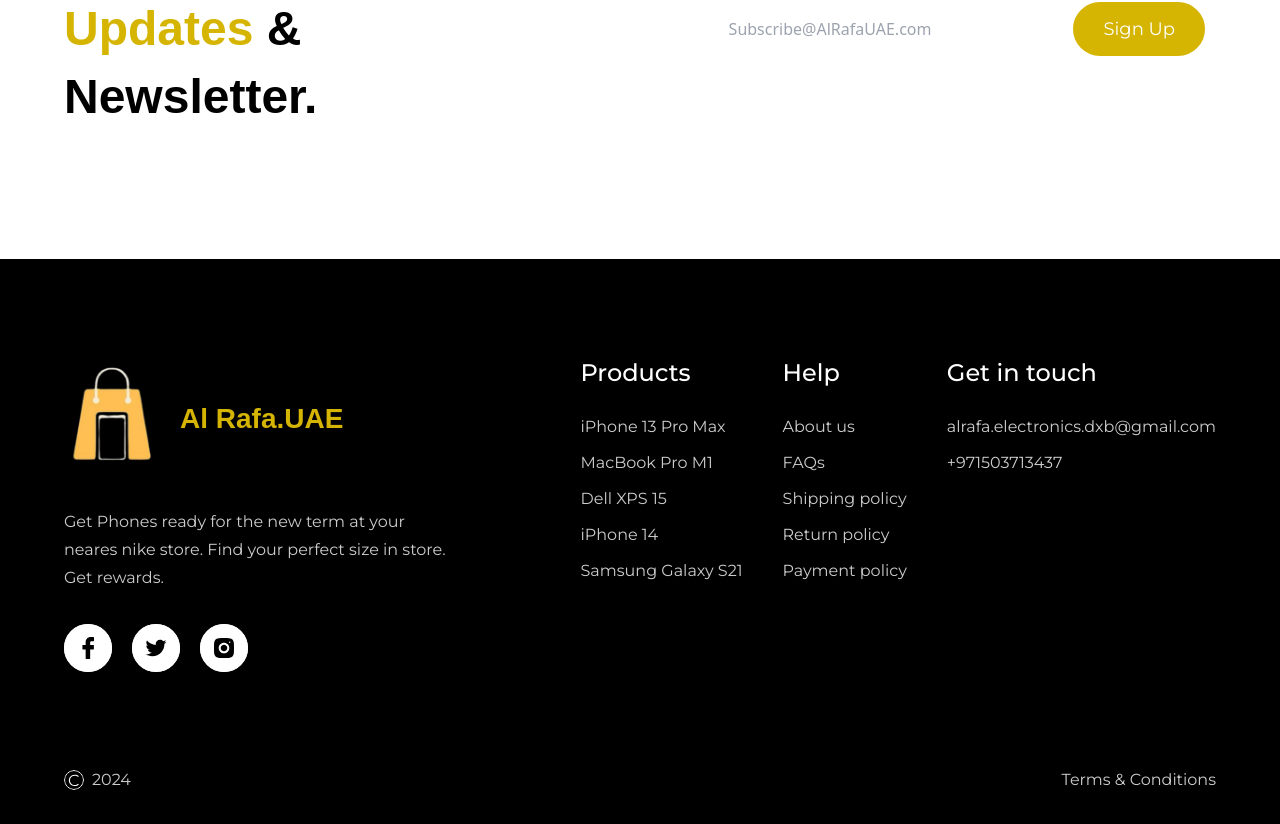
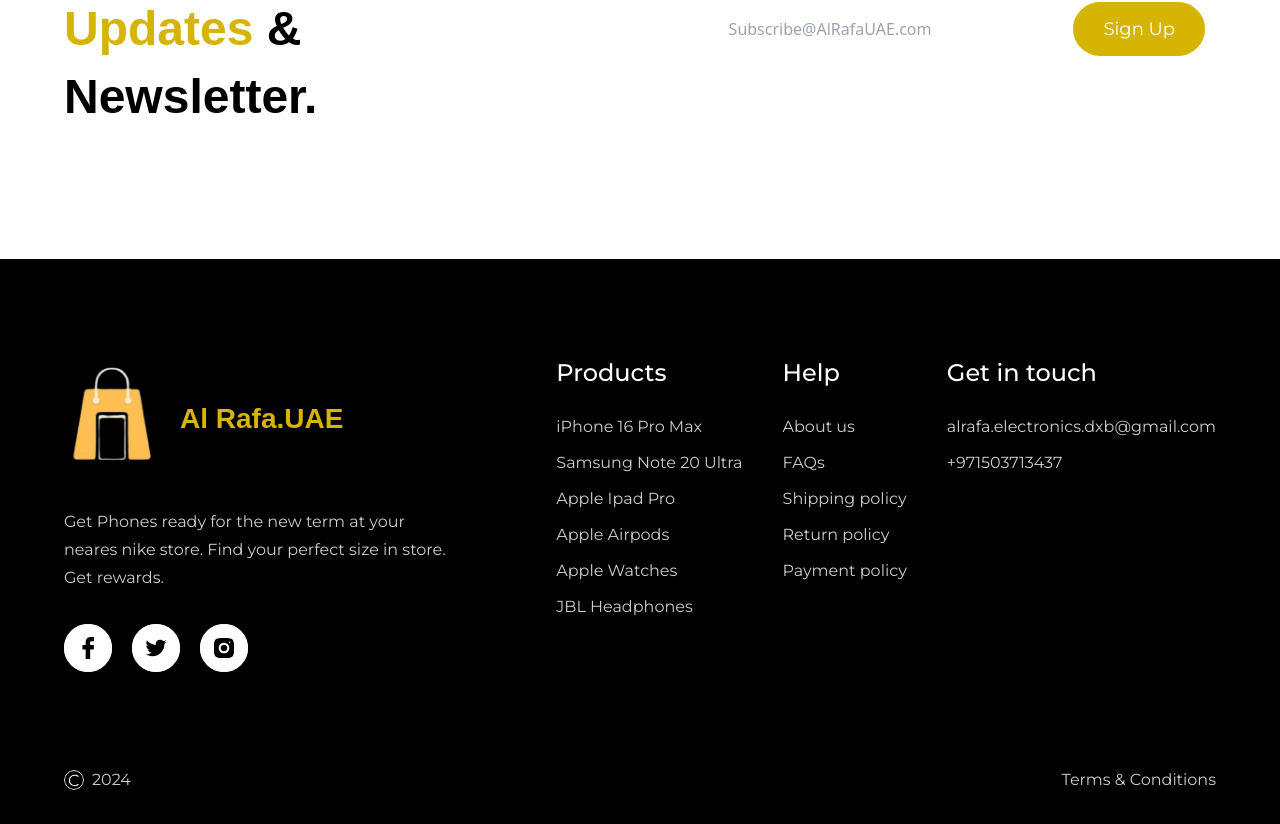
Before and after one commit to muttahar123/Alrafa-domain, a React (Vite) app: page / in a window 1280 px wide. Shown: the part 6025-6849 px from the top of the page. Built offline with nearby package versions, Linux system fonts and the light colour scheme; a web font is replaced by a local one.

Commit message:
products footer update

```diff
--- a/src/constants/index.js
+++ b/src/constants/index.js
@@ -556,11 +556,12 @@
   {
     title: "Products",
     links: [
-      { name: "iPhone 13 Pro Max", link: "/" },
-      { name: "MacBook Pro M1", link: "/" },
-      { name: "Dell XPS 15", link: "/" },
-      { name: "iPhone 14", link: "/" },
-      { name: "Samsung Galaxy S21", link: "/" },
+      { name: "iPhone 16 Pro Max", link: "/" },
+      { name: "Samsung Note 20 Ultra", link: "/" },
+      { name: "Apple Ipad Pro", link: "/" },
+      { name: "Apple Airpods", link: "/" },
+      { name: "Apple Watches", link: "/" },
+      { name: "JBL Headphones", link: "/" },
     ],
   },
   {
```
